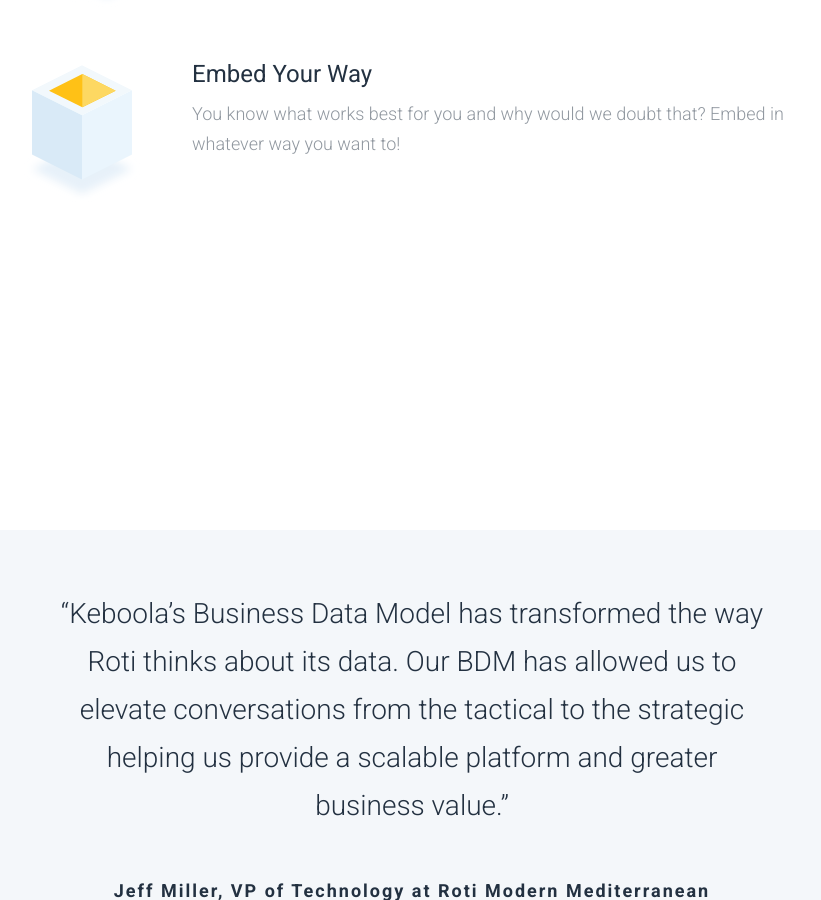
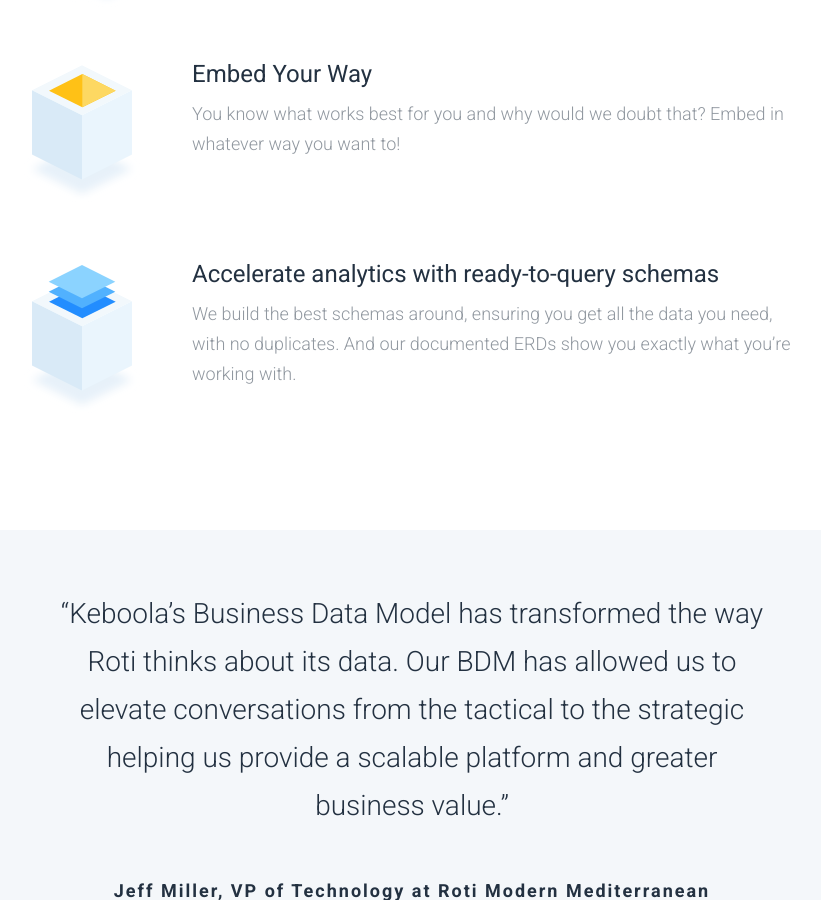
Before and after one commit to keboola/website, a Jekyll site: the page built from index.md, in a window 1280 px wide and 900 px high, scrolled down 2853 px. Shown: the whole window, without its empty margins (228-1049 px from the left). Built offline with Jekyll 4.4.1, drawn with Linux system fonts in a browser that asks for light colours; nearby versions of some CDN libraries.

Commit message:
Update from Forestry.io - Updated index.md

```diff
--- a/index.md
+++ b/index.md
@@ -74,7 +74,11 @@
     title: Embed Your Way
     desc: You know what works best for you and why would we doubt that? Embed in whatever
       way you want to!
-  - {}
+  - icotype: blue
+    title: Accelerate analytics with ready-to-query schemas
+    desc: We build the best schemas around, ensuring you get all the data you need,
+      with no duplicates. And our documented ERDs show you exactly what you’re working
+      with.
 - template: review
   block: review
   list:
```
